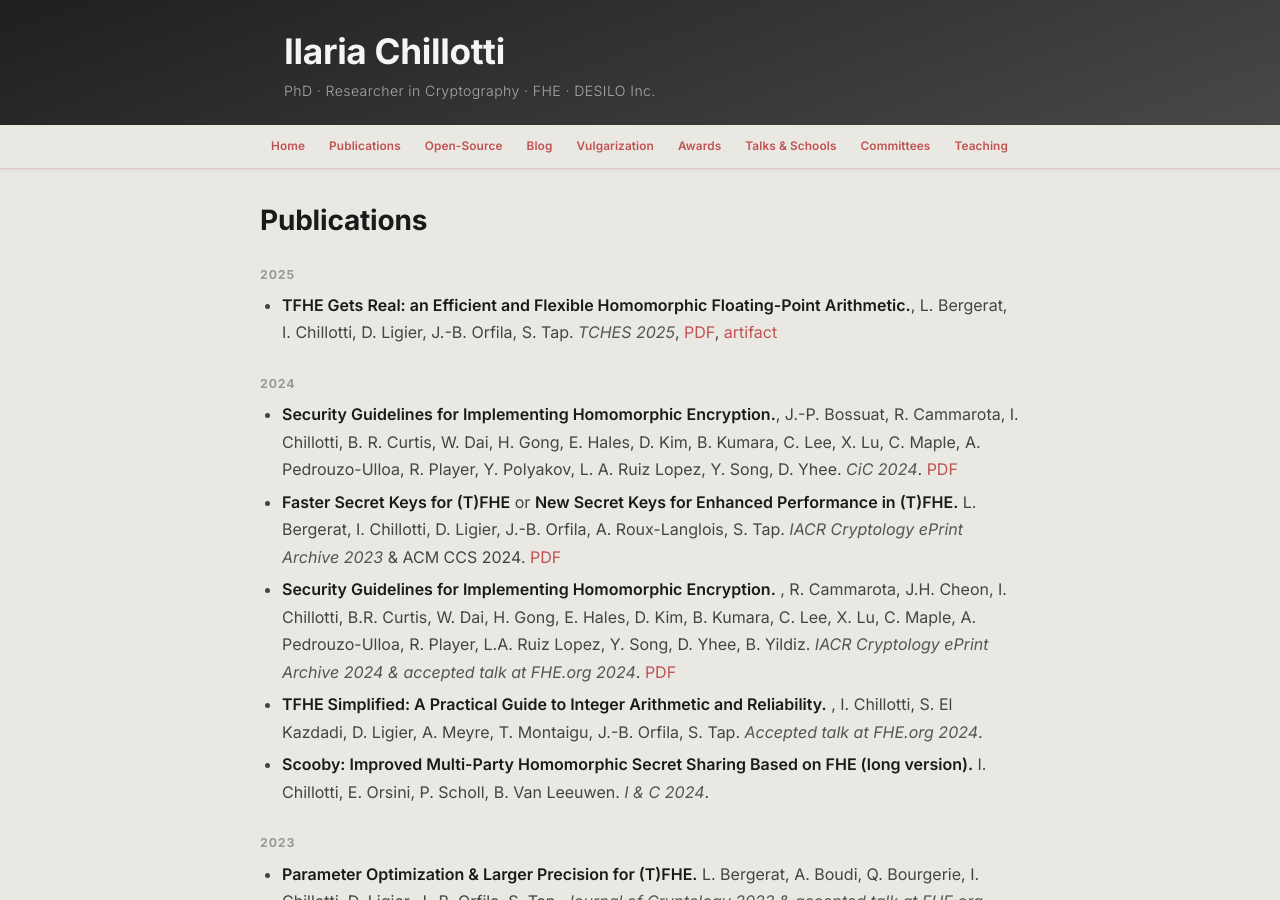
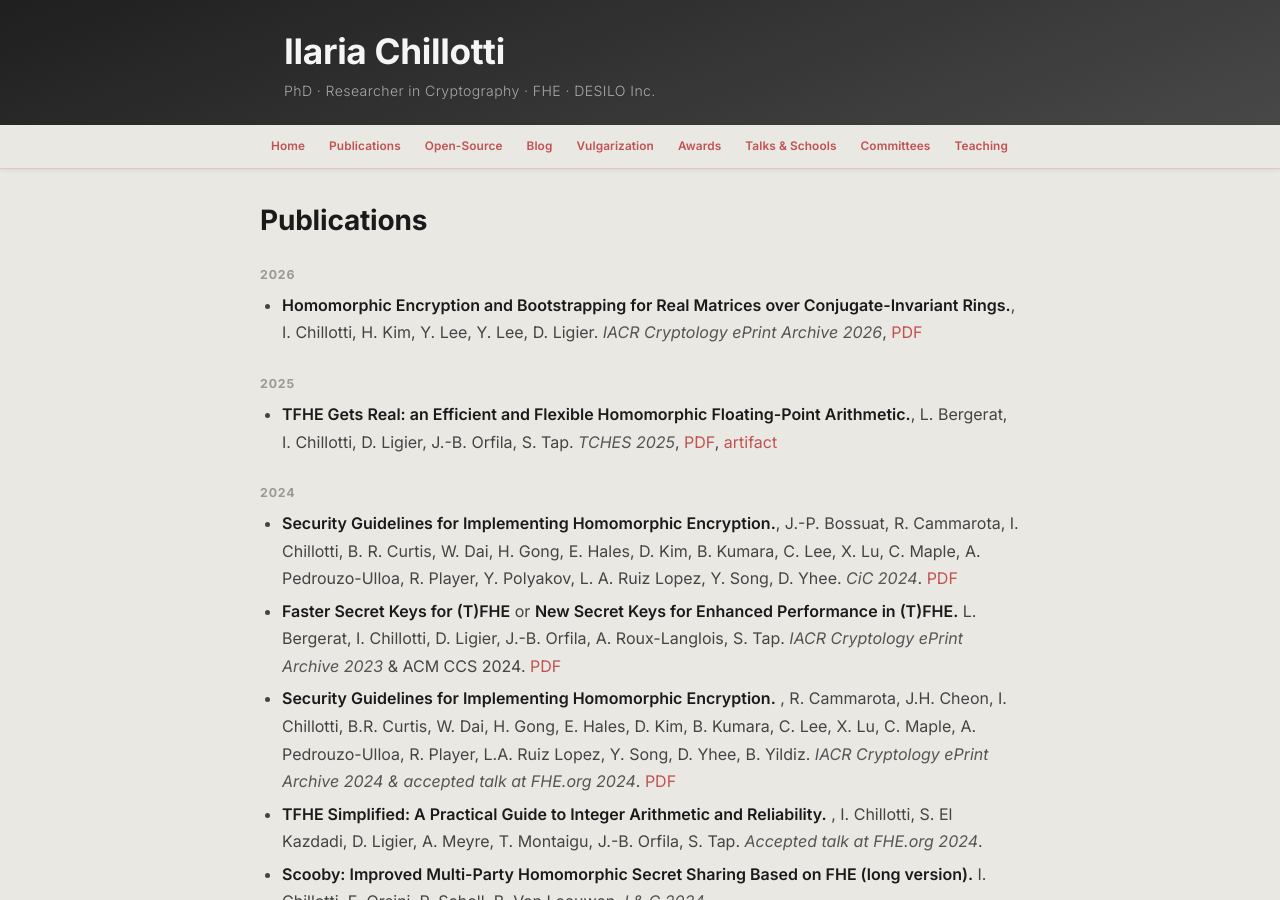
Before and after one commit to ilachill/ilachill.github.io, a Jekyll site: the page built from publications.md, in a window 1280 px wide and 900 px high. Built offline with Jekyll 4.4.1, drawn with Linux system fonts in a browser that asks for light colours; our own code applies the rules of GitHub Pages for plain Markdown files.

Commit message:
update publications

```diff
--- a/publications.md
+++ b/publications.md
@@ -3,6 +3,10 @@ layout: default
 ---
 
 # Publications
+
+#### [](#header-4)2026
+
+*     **Homomorphic Encryption and Bootstrapping for Real Matrices over Conjugate-Invariant Rings.**, I. Chillotti, H. Kim, Y. Lee, Y. Lee, D. Ligier. _IACR Cryptology ePrint Archive 2026_, [<span style="color:#c05252">PDF</span>](https://eprint.iacr.org/2026/2887){:target="_blank"}
 
 #### [](#header-4)2025
 
```
